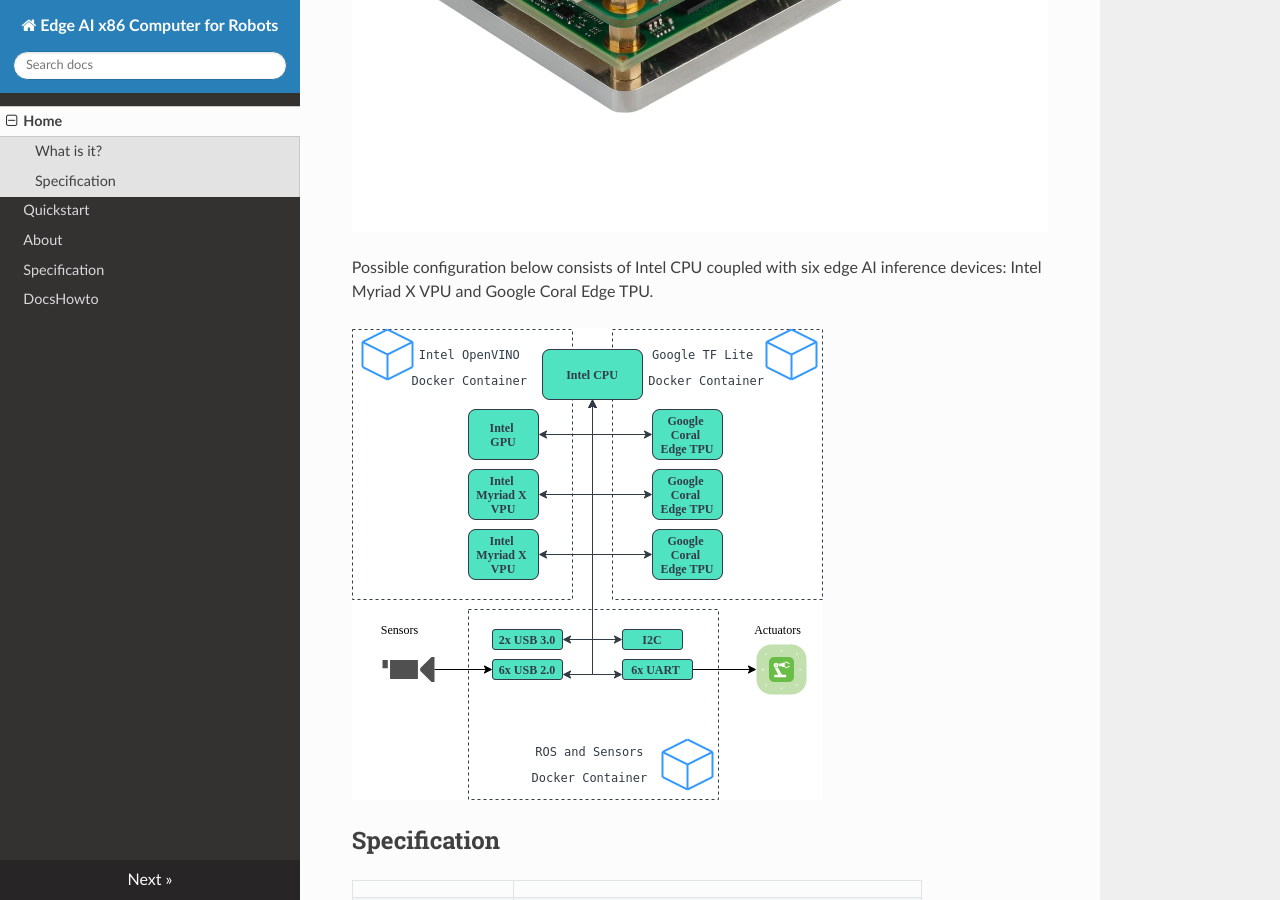
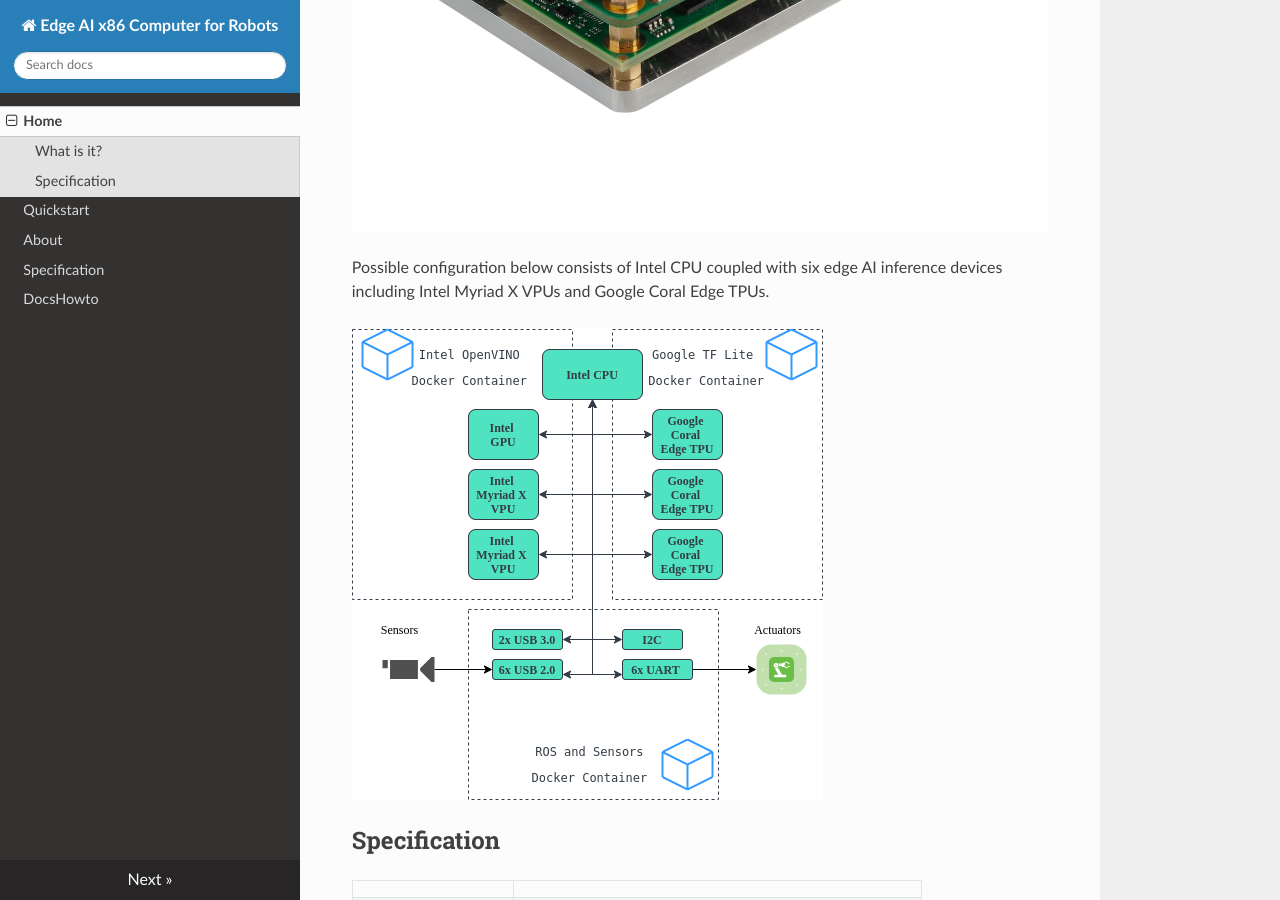
Before and after one commit to FastSense/fastsense-x-documentation, an MkDocs documentation site: the page built from docs/index.md, in a window 1280 px wide and 900 px high, scrolled down 944 px. Built offline with MkDocs 1.6.1, drawn with Linux system fonts in a browser that asks for light colours; nearby versions of some CDN libraries.

Commit message:
minor fix

```diff
--- a/docs/index.md
+++ b/docs/index.md
@@ -10,7 +10,7 @@ It is shipped as ready to use device with software examples of running ROS algor
 
 ![](./assets/img/FastSenseX.png)
 
-Possible configuration below consists of Intel CPU coupled with six edge AI inference devices: Intel Myriad X VPU and Google Coral Edge TPU.
+Possible configuration below consists of Intel CPU coupled with six edge AI inference devices including Intel Myriad X VPUs and Google Coral Edge TPUs.
 
 ![](./assets/img/FastSenseX_BlockDiagram.png)
 
```
